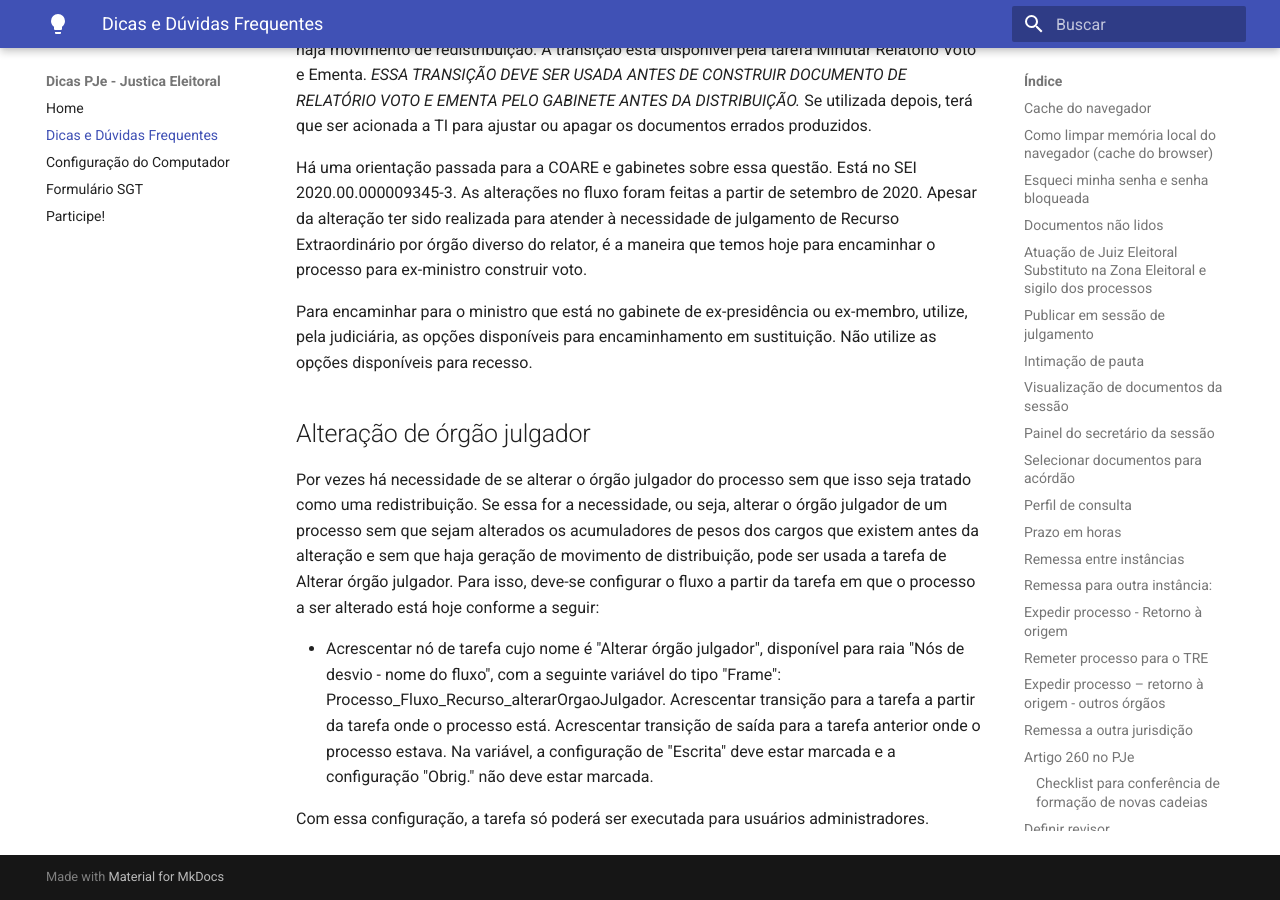
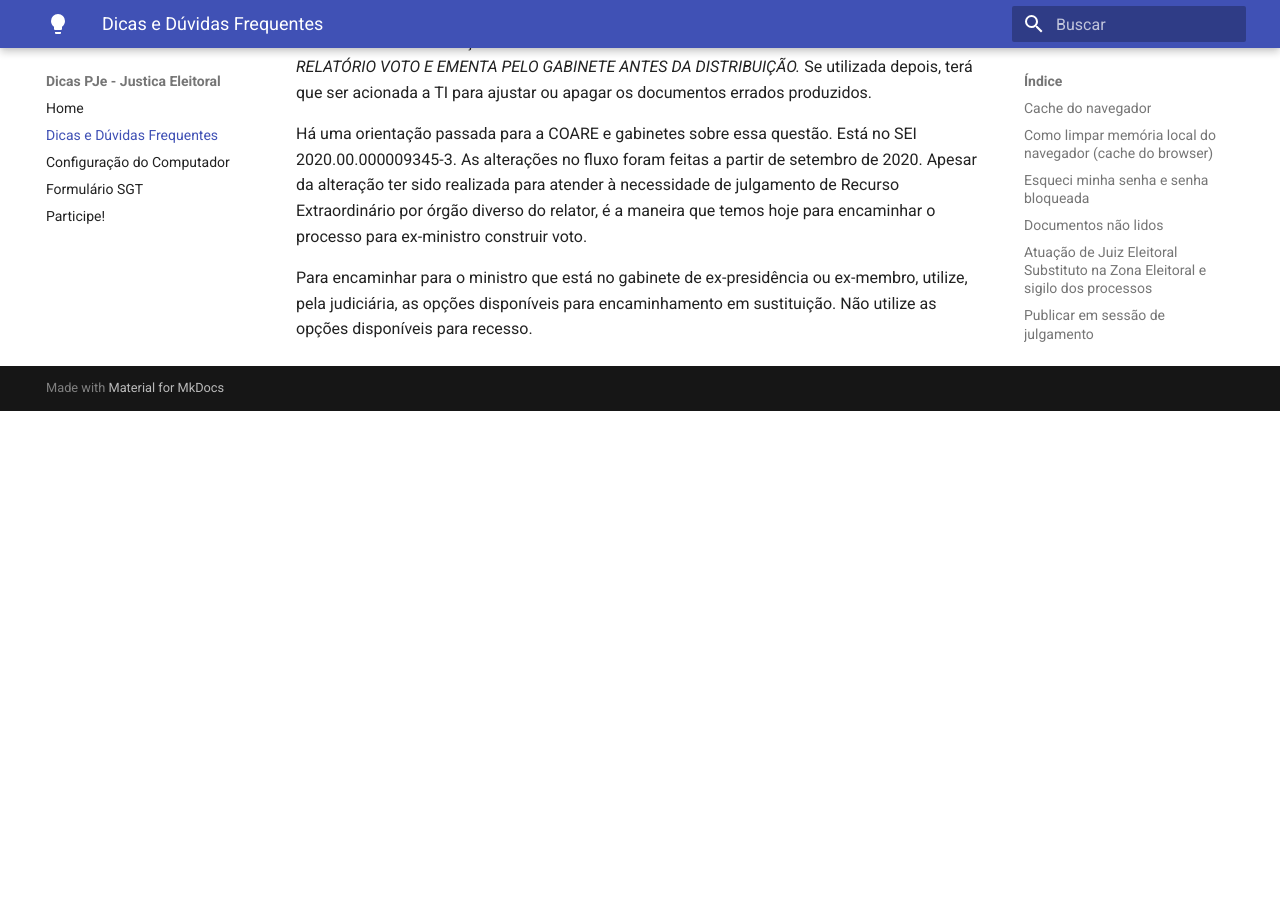
Before and after one commit to PJeJE/dicas_versao_1, an MkDocs documentation site: the page built from docs/dicas.md, in a window 1280 px wide and 900 px high, scrolled down 55124 px. Built offline with MkDocs 1.6.1 and Material for MkDocs 9.7.7, drawn with Linux system fonts in a browser that asks for light colours; nearby versions of some CDN libraries; after the commit the page ends 55535 px from its top, so only the background shows below that; some of the changed text lies outside the part shown.

Commit message:
Update dicas.md

```diff
--- a/docs/dicas.md
+++ b/docs/dicas.md
@@ -1298,11 +1298,3 @@ Para contornar esse problema, foi criada no fluxo uma tarefa chamada minutar rel
 Há uma orientação passada para a COARE e gabinetes sobre essa questão. Está no SEI 2020.00.000009345-3. As alterações no fluxo foram feitas a partir de setembro de 2020. Apesar da alteração ter sido realizada para atender à necessidade de julgamento de Recurso Extraordinário por órgão diverso do relator, é a maneira que temos hoje para encaminhar o processo para ex-ministro construir voto.
 
 Para encaminhar para o ministro que está no gabinete de ex-presidência ou ex-membro, utilize, pela judiciária, as opções disponíveis para encaminhamento em sustituição. Não utilize as opções disponíveis para recesso.
-
-## Alteração de órgão julgador
-
-Por vezes há necessidade de se alterar o órgão julgador do processo sem que isso seja tratado como uma redistribuição. Se essa for a necessidade, ou seja, alterar o órgão julgador de um processo sem que sejam alterados os acumuladores de pesos dos cargos que existem antes da alteração e sem que haja geração de movimento de distribuição, pode ser usada a tarefa de Alterar órgão julgador. Para isso, deve-se configurar o fluxo a partir da tarefa em que o processo a ser alterado está hoje conforme a seguir:
-
-- Acrescentar nó de tarefa cujo nome é "Alterar órgão julgador", disponível para raia "Nós de desvio  - nome do fluxo", com  a seguinte variável do tipo "Frame": Processo_Fluxo_Recurso_alterarOrgaoJulgador. Acrescentar transição para a tarefa a partir da tarefa onde o processo está. Acrescentar transição de saída para a tarefa anterior onde o processo estava. Na variável, a configuração de "Escrita" deve estar marcada e a configuração "Obrig." não deve estar marcada.
-
-Com essa configuração, a tarefa só poderá ser executada para usuários administradores.
```
